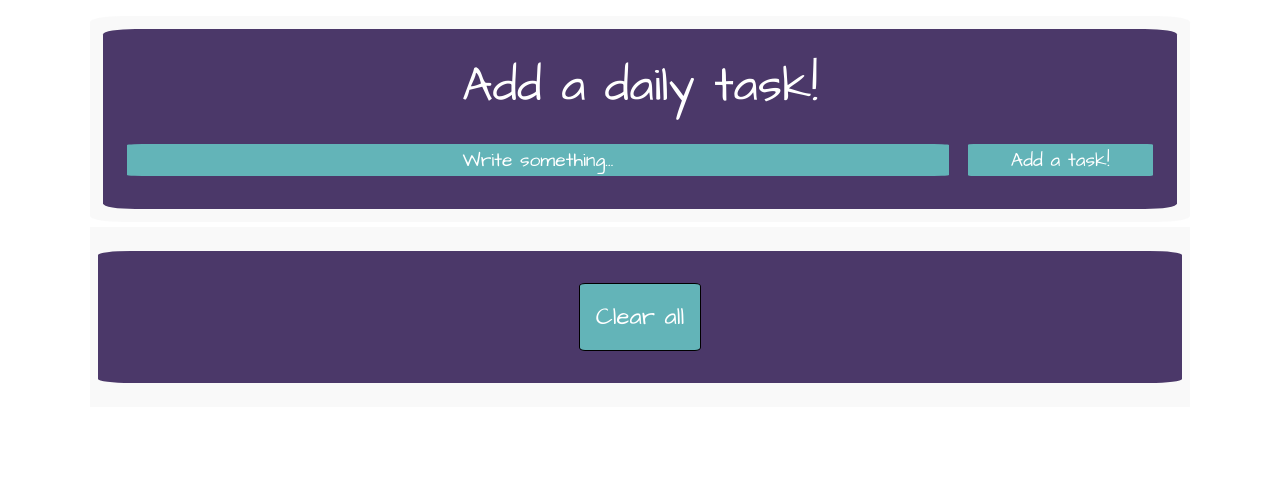
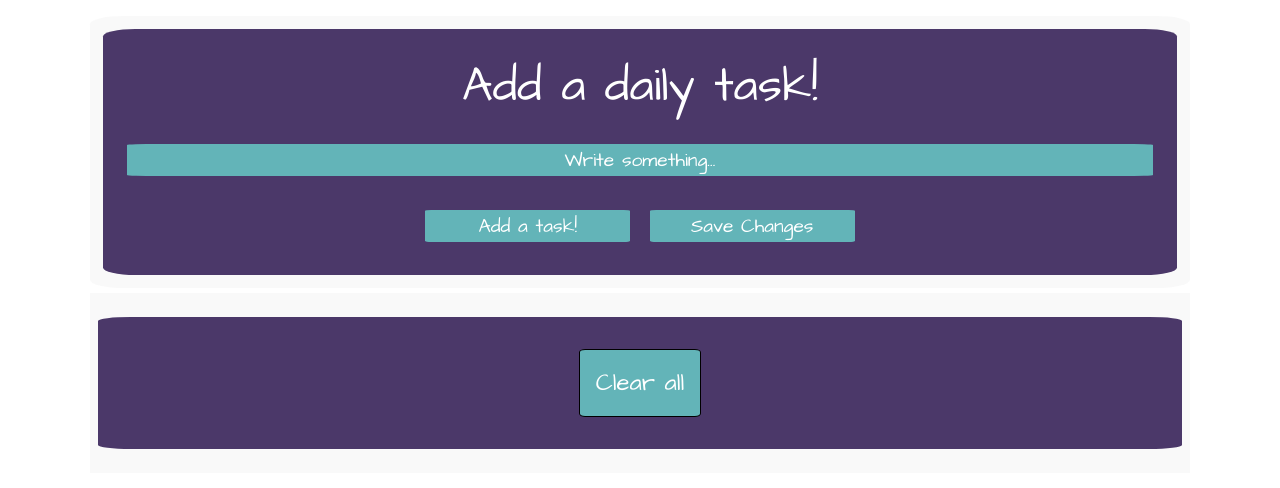
Before and after one commit to SvetozarMiskovic/todoApp, a website: page index.html in a window 1280 px wide. Drawn offline with Linux system fonts and the light colour scheme.

Commit message:
ne znam sto ne radi

```diff
--- a/app.js
+++ b/app.js
@@ -2,7 +2,7 @@ const form = document.querySelector('form');
 const textInput = document.getElementById('todoTask');
 const ul = document.querySelector('.task-container ul');
 const clearAll = document.querySelector('.clear-all');
-
+const saveBtn = document.querySelector('.saveBtn');
 // Once DOM is loaded, check the LS and render from it
 document.addEventListener('DOMContentLoaded', checkLS);
 
@@ -23,6 +23,8 @@ function addTask(text) {
   }
   textInput.value = '';
 }
+
+// function editTask(text) {}
 // Event listeners
 textInput.addEventListener('focusin', function () {
   textInput.placeholder = 'npr. Operi ves.';
@@ -41,20 +43,14 @@ form.addEventListener('submit', function (e) {
 ul.addEventListener('click', function (e) {
   const click = e.target;
   const clickText = e.target.parentElement.parentElement.textContent;
+  if (click.classList.contains('removeBtn')) {
+    console.log(click);
+    const ls = JSON.parse(localStorage.getItem('tasks'));
 
-  if (click.classList.contains('removeBtn')) {
-    click.parentElement.parentElement.remove();
-
-    const ls = JSON.parse(localStorage.getItem('tasks'));
-    const newLs = ls.filter(lsItem => lsItem != clickText);
+    const newLs = ls.filter(lsItem => lsItem !== clickText);
 
     localStorage.setItem('tasks', JSON.stringify(newLs));
-  } else if (click.classList.contains('editBtn')) {
-    const editValue = [];
-    editValue.push(clickText);
-
-    console.log(editValue);
-    localStorage.setItem('editValue', editValue);
+    click.parentElement.parentElement.remove();
   }
 });
 
--- a/index.html
+++ b/index.html
@@ -26,6 +26,7 @@
               placeholder="Write something..."
             />
             <input type="submit" id="submitBtn" value="Add a task!" />
+            <button class="saveBtn">Save Changes</button>
           </form>
         </div>
         <div class="task-section">
--- a/style.css
+++ b/style.css
@@ -64,7 +64,7 @@ form {
 
 input[type='text'] {
   outline: none;
-  width: 80%;
+  width: 100%;
   height: 2rem;
   text-align: center;
   border: none;
@@ -77,7 +77,7 @@ input[type='text'] {
 
 input[type='submit'] {
   text-align: center;
-  width: 18%;
+  width: 20%;
   height: 2rem;
   background-color: #63b4b8;
   outline: none;
@@ -96,6 +96,25 @@ input[type='submit']:hover {
   transition: ease-out 0.2s;
 }
 
+.saveBtn {
+  background-color: #63b4b8;
+  color: #fff;
+  width: 20%;
+  height: 2rem;
+  outline: none;
+  border: none;
+  border-radius: 3%;
+  font-family: inherit;
+  font-size: 1.2rem;
+  transform: scale(1);
+  transition: ease-out 0.2s;
+  cursor: pointer;
+}
+
+.saveBtn:hover {
+  transform: scale(1.1);
+  transition: ease-out 0.2s;
+}
 /* Bottom part */
 
 .task-section {
```
